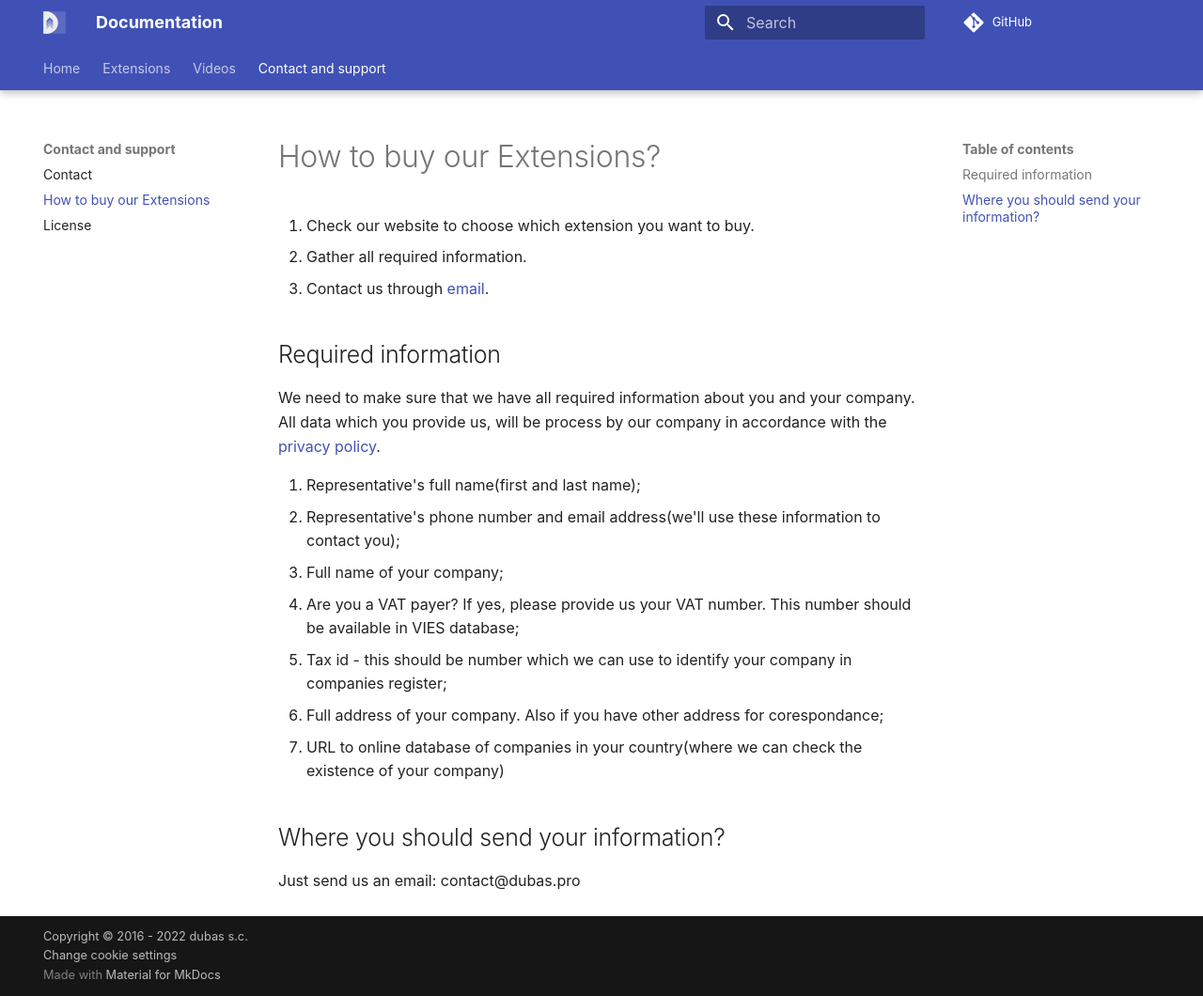
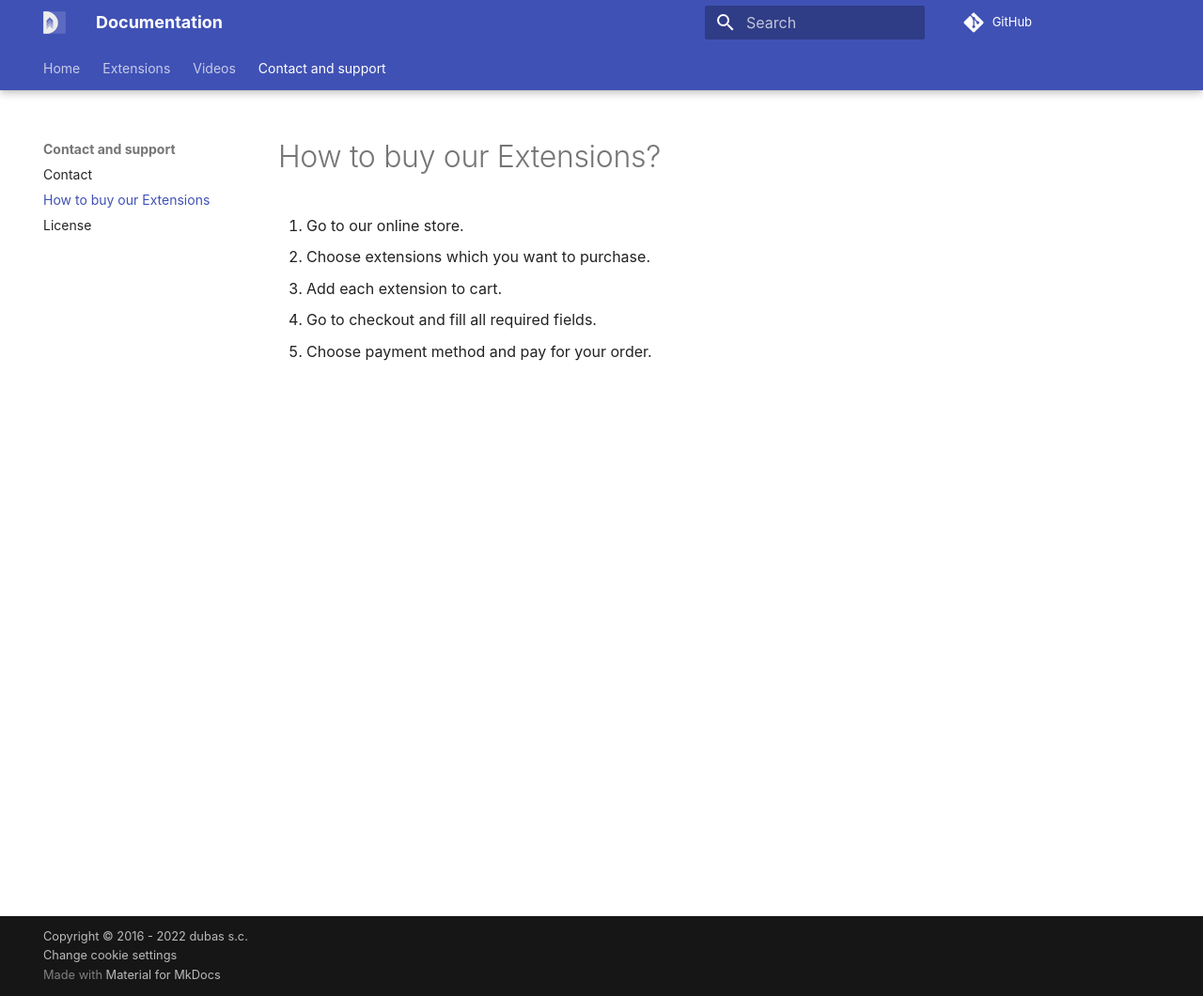
Before and after one commit to dubas-pro/documentation, an MkDocs documentation site: the page built from docs/extensions/how-to-buy.md, in a window 1280 px wide and 1060 px high. Shown: the whole window at 94% size. Built offline with MkDocs 1.6.1 and Material for MkDocs 9.7.7, drawn with Linux system fonts in a browser that asks for light colours; some web fonts are replaced; comment, search, counter and statistics services are not loaded.

Commit message:
change purchase page

```diff
--- a/docs/extensions/how-to-buy.md
+++ b/docs/extensions/how-to-buy.md
@@ -1,20 +1,6 @@
 # How to buy our Extensions?
-1. Check our website to choose which extension you want to buy.
-2. Gather all required information.
-3. Contact us through [email](mailto:contact@dubas.pro).
-
-
-## Required information
-We need to make sure that we have all required information about you and your company. All data which you provide us, will be process by our company in accordance with the [privacy policy](https://dubas.pro/link/oi-en).
-
-
-1. Representative's full name(first and last name);
-2. Representative's phone number and email address(we'll use these information to contact you);
-3. Full name of your company;
-4. Are you a VAT payer? If yes, please provide us your VAT number. This number should be available in VIES database;
-5. Tax id - this should be number which we can use to identify your company in companies register;
-6. Full address of your company. Also if you have other address for corespondance;
-7. URL to online database of companies in your country(where we can check the existence of your company)
-
-## Where you should send your information?
-Just send us an email: contact@dubas.pro
+1. Go to our online store.
+2. Choose extensions which you want to purchase.
+3. Add each extension to cart.
+4. Go to checkout and fill all required fields.
+5. Choose payment method and pay for your order.
```
